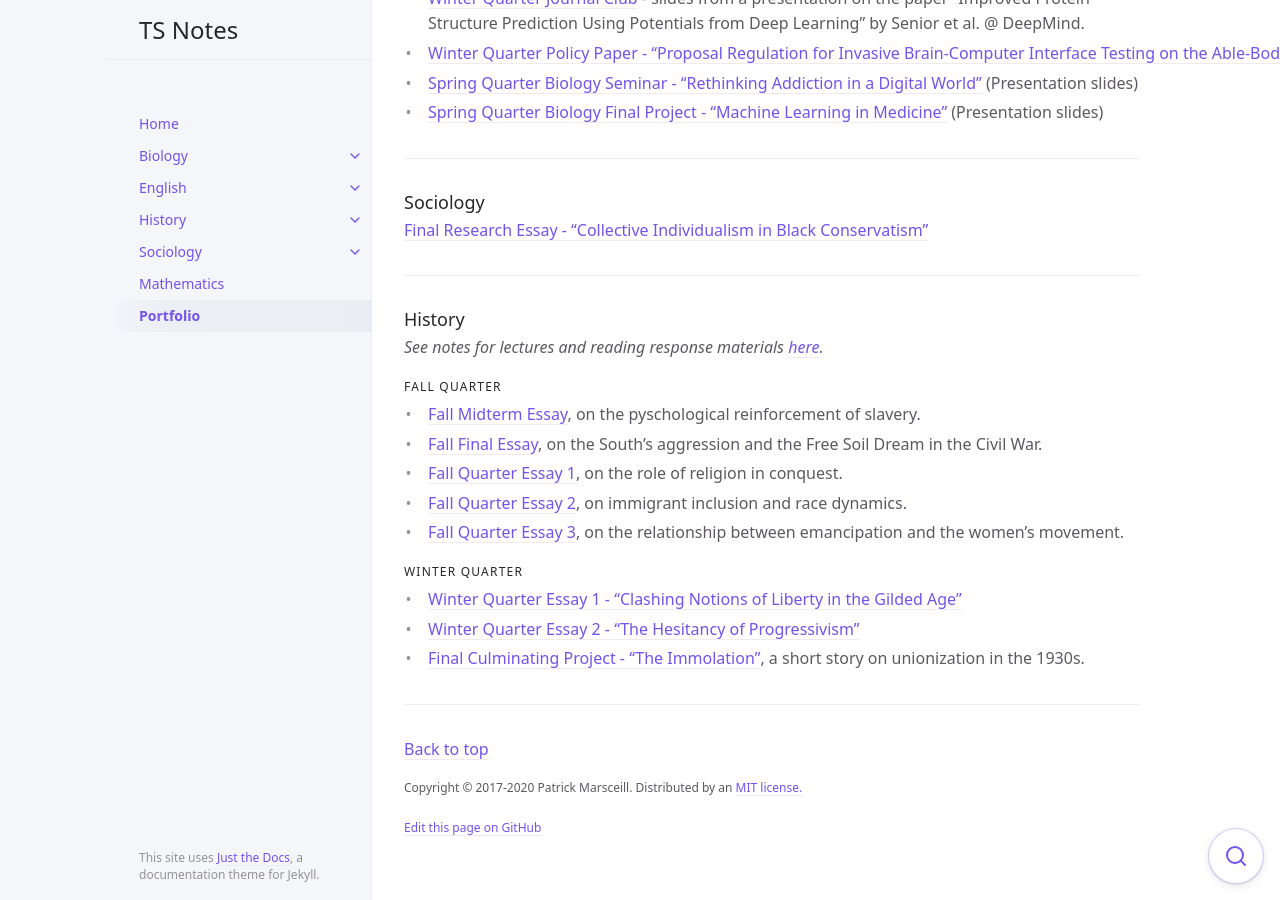
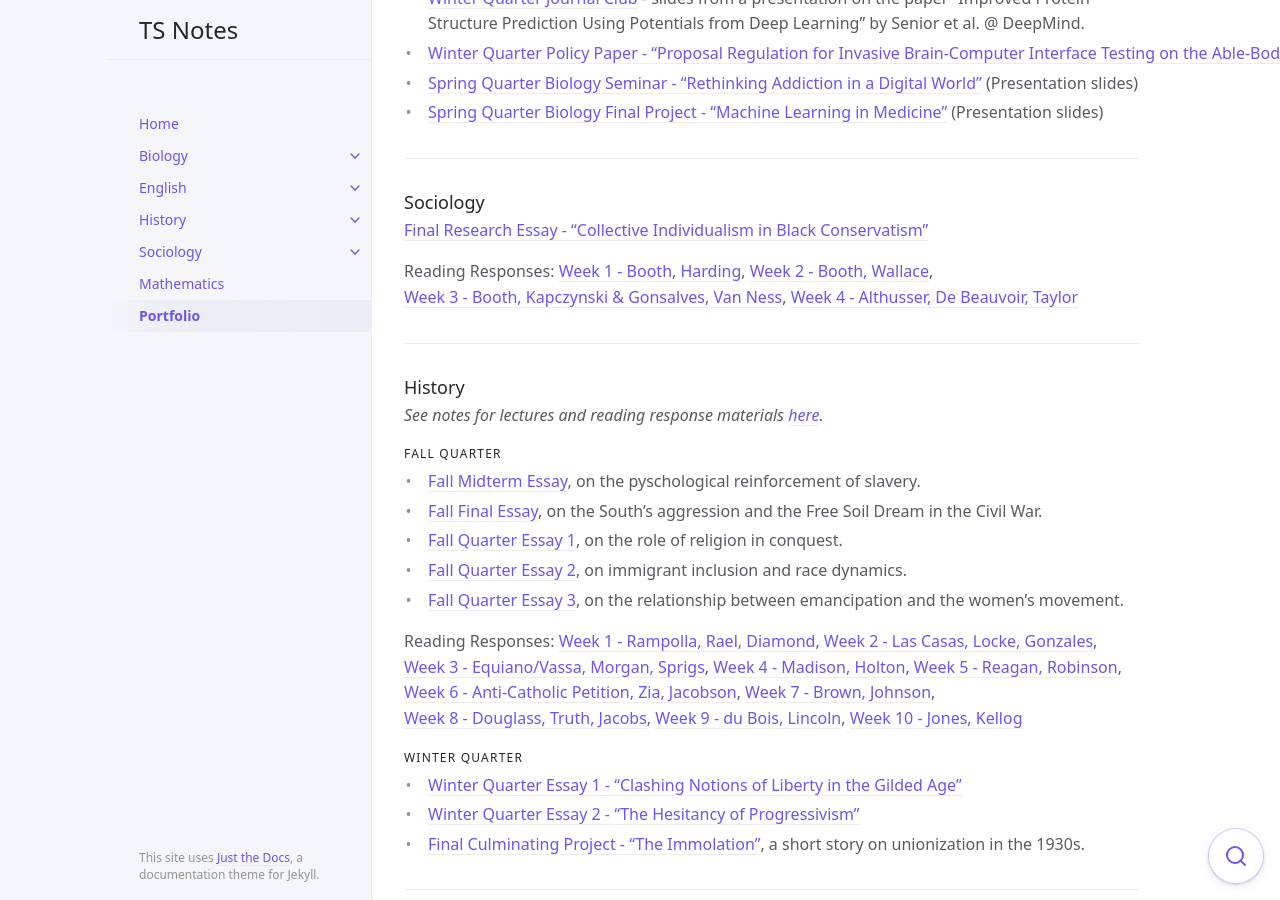
Before and after one commit to andre-ye/ts, a Jekyll site: the page built from docs/portfolio/portfolio.md, in a window 1280 px wide and 900 px high, scrolled down 1699 px. Built offline with Jekyll 4.4.1, drawn with Linux system fonts in a browser that asks for light colours; nearby versions of some CDN libraries.

Commit message:
Update portfolio.md

```diff
--- a/docs/portfolio/portfolio.md
+++ b/docs/portfolio/portfolio.md
@@ -63,7 +63,9 @@ Collected work from Transition School
 ---
 
 ### Sociology
-[Final Research Essay - "Collective Individualism in Black Conservatism"](https://andre-ye.github.io/ts/sociology/portfolio/Draft 4 - Final.pdf){:target="_blank"}
+[Final Research Essay - "Collective Individualism in Black Conservatism"](https://andre-ye.github.io/ts/docs/portfolio/files/sociology/Draft 4 - Final.pdf){:target="_blank"}
+
+Reading Responses: [Week 1 - Booth, Harding](https://andre-ye.github.io/ts/docs/portfolio/files/sociology/Week 1 Reading Response.pdf){:target="_blank"}, [Week 2 - Booth, Wallace](https://andre-ye.github.io/ts/docs/portfolio/files/sociology/Week 2 Reading Response.pdf){:target="_blank"}, [Week 3 - Booth, Kapczynski & Gonsalves, Van Ness](https://andre-ye.github.io/ts/docs/portfolio/files/sociology/Week 3 Reading Response.pdf){:target="_blank"}, [Week 4 - Althusser, De Beauvoir, Taylor](https://andre-ye.github.io/ts/docs/portfolio/files/sociology/Week 4 Reading Response.pdf){:target="_blank"}
 
 ---
 
@@ -77,6 +79,8 @@ Collected work from Transition School
 - [Fall Quarter Essay 2](https://andre-ye.github.io/ts/docs/portfolio/files/history/fall/Essay%202%20Revised.pdf){:target="_blank"}, on immigrant inclusion and race dynamics.
 - [Fall Quarter Essay 3](https://andre-ye.github.io/ts/docs/portfolio/files/history/fall/Essay Draft 1.pdf){:target="_blank"}, on the relationship between emancipation and the women's movement.
 
+Reading Responses: [Week 1 - Rampolla, Rael, Diamond](https://andre-ye.github.io/ts/docs/portfolio/files/history/fall/Week 1 Reading Response.pdf){:target="_blank"},  [Week 2 - Las Casas, Locke, Gonzales](https://andre-ye.github.io/ts/docs/portfolio/files/history/fall/Week 2 Reading Response.pdf){:target="_blank"},  [Week 3 - Equiano/Vassa, Morgan, Sprigs](https://andre-ye.github.io/ts/docs/portfolio/files/history/fall/Week 3 Reading Response.pdf){:target="_blank"}, [Week 4 - Madison, Holton](https://andre-ye.github.io/ts/docs/portfolio/files/history/fall/Week 4 Reading Response.pdf){:target="_blank"}, [Week 5 - Reagan, Robinson](https://andre-ye.github.io/ts/docs/portfolio/files/history/fall/Week 5 Reading Response.pdf){:target="_blank"}, [Week 6 - Anti-Catholic Petition, Zia, Jacobson](https://andre-ye.github.io/ts/docs/portfolio/files/history/fall/Week 6 Reading Response.pdf){:target="_blank"}, [Week 7 - Brown, Johnson](https://andre-ye.github.io/ts/docs/portfolio/files/history/fall/Week 7 Reading Response.pdf){:target="_blank"}, [Week 8 - Douglass, Truth, Jacobs](https://andre-ye.github.io/ts/docs/portfolio/files/history/fall/Week 8 Reading Response.pdf){:target="_blank"}, [Week 9 - du Bois, Lincoln](https://andre-ye.github.io/ts/docs/portfolio/files/history/fall/Week 9 Reading Response.pdf){:target="_blank"}, [Week 10 - Jones, Kellog](https://andre-ye.github.io/ts/docs/portfolio/files/history/fall/Week 10 Reading Response.pdf){:target="_blank"}
+
 #### Winter Quarter
 - [Winter Quarter Essay 1 - "Clashing Notions of Liberty in the Gilded Age"](https://andre-ye.github.io/ts/docs/portfolio/files/history/winter/Essay 1 Draft.pdf){:target="_blank"}
 - [Winter Quarter Essay 2 - "The Hesitancy of Progressivism"](https://andre-ye.github.io/ts/docs/portfolio/files/history/winter/Essay 2 Draft 2.pdf){:target="_blank"}
```
